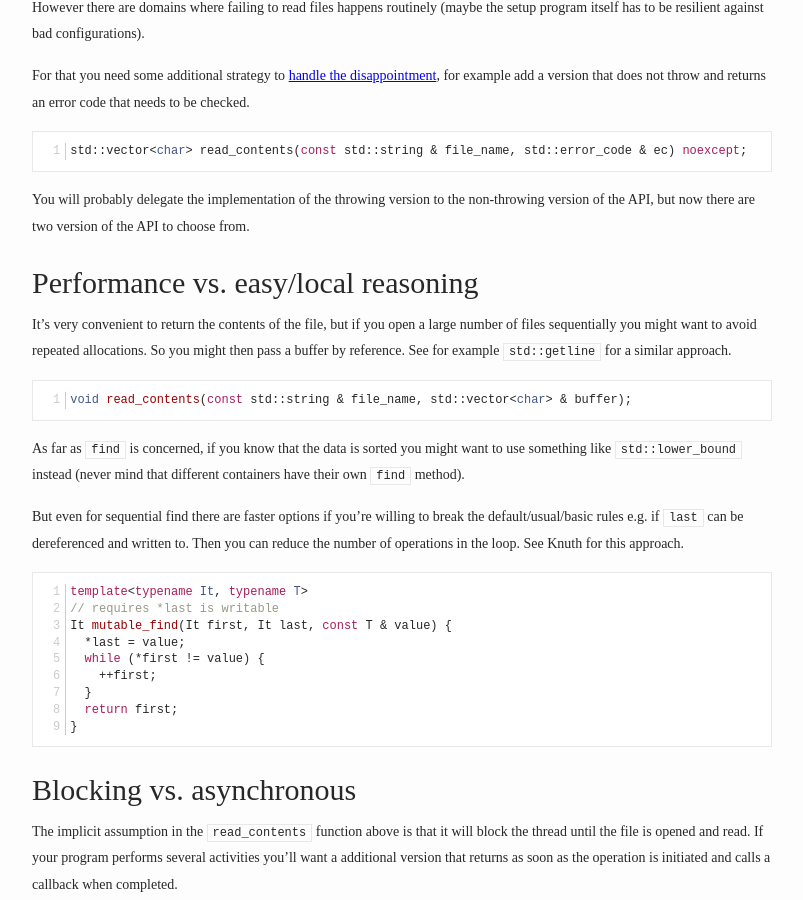
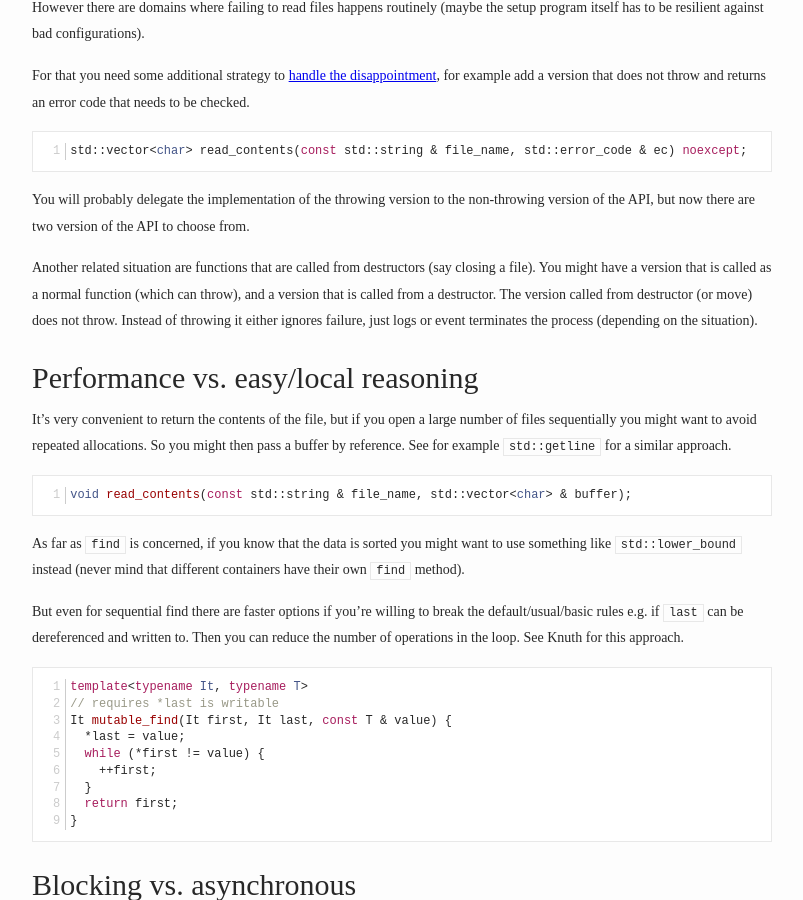
Before and after one commit to bajamircea/bajamircea.github.io, a Jekyll site: the page built from _posts/2018-03-07-api-fragmentation.markdown, in a window 1280 px wide and 900 px high, scrolled down 1358 px. Shown: the whole window, without its empty margins (238-1041 px from the left). Built offline with Jekyll 4.4.1, drawn with Linux system fonts in a browser that asks for light colours; nearby versions of some CDN libraries.

Commit message:
Also destructor

```diff
--- a/_posts/2018-03-07-api-fragmentation.markdown
+++ b/_posts/2018-03-07-api-fragmentation.markdown
@@ -78,6 +78,13 @@ std::vector<char> read_contents(const std::string & file_name, std::error_code &
 You will probably delegate the implementation of the throwing version to the
 non-throwing version of the API, but now there are two version of the API to
 choose from.
+
+Another related situation are functions that are called from destructors (say
+closing a file). You might have a version that is called as a normal function
+(which can throw), and a version that is called from a destructor. The version
+called from destructor (or move) does not throw. Instead of throwing it either
+ignores failure, just logs or event terminates the process (depending on the
+situation).
 
 
 # Performance vs. easy/local reasoning
```
